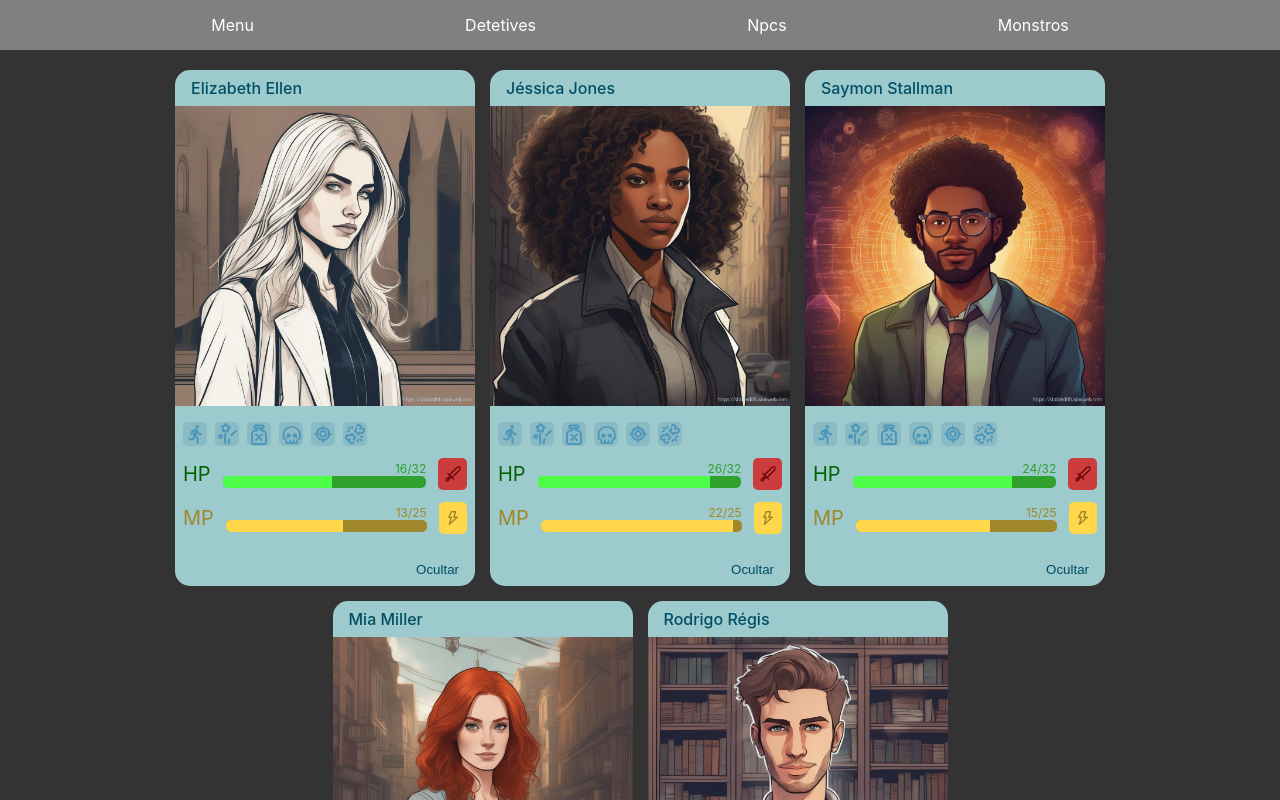
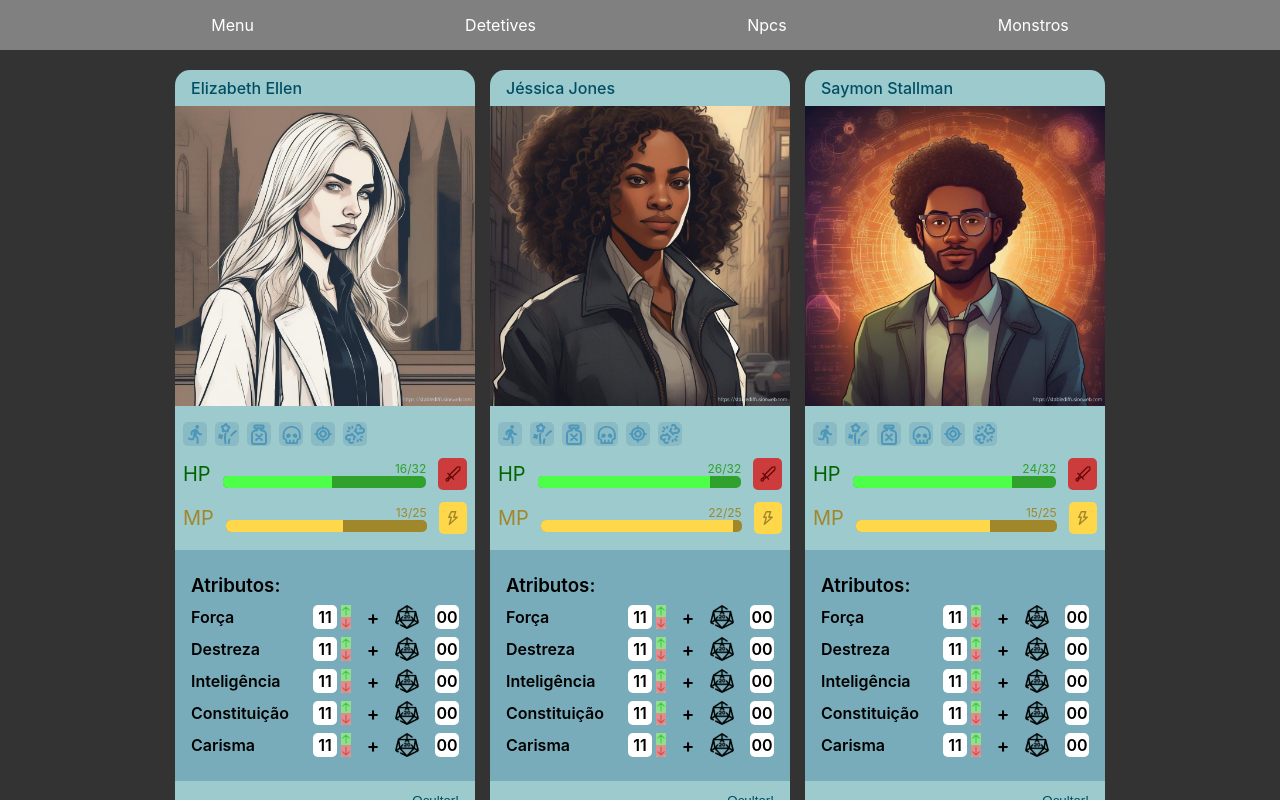
Before and after one commit to Flamel-Ferreira/Fichas-RPG, a React (Vite) app: page /detetives in a window 1280 px wide. Shown: the top 800 px of the page. Built offline with nearby package versions, Linux system fonts and the light colour scheme; data requests are answered from the project's data file.

Commit message:
Feat: Estilização Área Atributos

```diff
--- a/src/components/FichaDetetive/index.tsx
+++ b/src/components/FichaDetetive/index.tsx
@@ -1,16 +1,19 @@
-import {Ficha,AreaTitulo,Titulo,AreaImagemPersonagem,ImagemPersonagem,AreaStatus,AreaEfeitos, BotaoEfeitos,AreaStatusPoint,Barra,ContadorVida,BotaoDano,ContadorEnergia,BotaoEnergia,RangeVida, RangeEnergia,TituloHP,TituloMP,AreaSuspensa, MenuSuspenso} from "./style.ts"
+import {Ficha,AreaTitulo,Titulo,AreaImagemPersonagem,ImagemPersonagem,AreaStatus,AreaEfeitos, BotaoEfeitos,AreaStatusPoint,Barra,ContadorVida,BotaoDano,ContadorEnergia,BotaoEnergia,RangeVida, RangeEnergia,TituloHP,TituloMP,AreaSuspensa,AreaAtributos,Atributos,AtributoUnico,AtributoTexto,AreaLevel,PontucaoAtributo,LevelBox,LevelUp,LevelDown,BotaoDado,PontuacaoAdicional,MenuSuspenso} from "./style.ts"
 import Adrenalina from "../../assets/Icones/Efeitos/Adrenalina_Ativo.svg"
 import Atordoado from "../../assets/Icones/Efeitos/Atordoado_Ativo.svg"
 import Envenenado from "../../assets/Icones/Efeitos/Veneno_Ativo.svg"
 import Maldicao from "../../assets/Icones/Efeitos/Maldição_Ativo.svg"
 import Marcado from "../../assets/Icones/Efeitos/Marcado_Ativo.svg"
 import Machucado from "../../assets/Icones/Efeitos/Machucado_Ativo.svg"
+import DadoD20 from "../../assets/Icones/Dado_d20.svg"
+import LevelUpIcon  from "../../assets/Icones/Level_UP.svg"
+import LevelDownIcon from "../../assets/Icones/Level_DOWN.svg"
 
 import Dano from "../../assets/Icones/Botao_Dano.svg"
 import DanoEnergia from "../../assets/Icones/Botao_Dano_Energia.svg"
 import { iFichaDetetive } from "../../pages/detetives/types.ts"
 import axios from "axios"
-
+import { useState } from "react"
 interface iFicha{
     propriedadeFicha: iFichaDetetive
 }
@@ -18,6 +21,8 @@ interface iFicha{
 export const FichaDetetive: React.FC<iFicha>= ({
     propriedadeFicha
 }) => {
+
+    const [mostrar,setMostrar] = useState(false)
 
     const AtualizarSaude = async (id:number,qtdDanoVida:number,qtdDanoEnergia:number) => {
         try{
@@ -135,10 +140,115 @@ export const FichaDetetive: React.FC<iFicha>= ({
                 </AreaStatusPoint>
             </AreaStatus>
 
+            {mostrar ||
+                <AreaAtributos>
+                    <Atributos>
+                        <h3>Atributos:</h3>
+                        <AtributoUnico>
+                            <AtributoTexto>
+                                <h4>Força</h4>
+                            </AtributoTexto>
+                            <AreaLevel>
+                                <PontucaoAtributo>
+                                    <h4>{propriedadeFicha.atributos.forca}</h4>
+                                </PontucaoAtributo>
+                                <LevelBox>
+                                    <LevelUp><img src={LevelUpIcon} alt="Level Up" /></LevelUp>
+                                    <LevelDown><img src={LevelDownIcon} alt="Level Down" /></LevelDown>
+                                </LevelBox>
+                            </AreaLevel>
+                            <h3>+</h3>
+                            <BotaoDado><img src={DadoD20} alt="Botão de Dado" /></BotaoDado>
+                            <PontuacaoAdicional>
+                                <h4>00</h4>
+                            </PontuacaoAdicional>
+                        </AtributoUnico>
 
+                        <AtributoUnico>
+                            <AtributoTexto>
+                                <h4>Destreza</h4>
+                            </AtributoTexto>
+                            <AreaLevel>
+                                <PontucaoAtributo>
+                                    <h4>{propriedadeFicha.atributos.destreza}</h4>
+                                </PontucaoAtributo>
+                                <LevelBox>
+                                    <LevelUp><img src={LevelUpIcon} alt="Level Up" /></LevelUp>
+                                    <LevelDown><img src={LevelDownIcon} alt="Level Down" /></LevelDown>
+                                </LevelBox>
+                            </AreaLevel>
+                            <h3>+</h3>
+                            <BotaoDado><img src={DadoD20} alt="Botão de Dado" /></BotaoDado>
+                            <PontuacaoAdicional>
+                                <h4>00</h4>
+                            </PontuacaoAdicional>
+                        </AtributoUnico>
+
+                        <AtributoUnico>
+                            <AtributoTexto>
+                                <h4>Inteligência</h4>
+                            </AtributoTexto>
+                            <AreaLevel>
+                                <PontucaoAtributo>
+                                    <h4>{propriedadeFicha.atributos.inteligencia}</h4>
+                                </PontucaoAtributo>
+                                <LevelBox>
+                                    <LevelUp><img src={LevelUpIcon} alt="Level Up" /></LevelUp>
+                                    <LevelDown><img src={LevelDownIcon} alt="Level Down" /></LevelDown>
+                                </LevelBox>
+                            </AreaLevel>
+                            <h3>+</h3>
+                            <BotaoDado><img src={DadoD20} alt="Botão de Dado" /></BotaoDado>
+                            <PontuacaoAdicional>
+                                <h4>00</h4>
+                            </PontuacaoAdicional>
+                        </AtributoUnico>
+
+                        <AtributoUnico>
+                            <AtributoTexto>
+                                <h4>Constituição</h4>
+                            </AtributoTexto>
+                            <AreaLevel>
+                                <PontucaoAtributo>
+                                    <h4>{propriedadeFicha.atributos.constituicao}</h4>
+                                </PontucaoAtributo>
+                                <LevelBox>
+                                    <LevelUp><img src={LevelUpIcon} alt="Level Up" /></LevelUp>
+                                    <LevelDown><img src={LevelDownIcon} alt="Level Down" /></LevelDown>
+                                </LevelBox>
+                            </AreaLevel>
+                            <h3>+</h3>
+                            <BotaoDado><img src={DadoD20} alt="Botão de Dado" /></BotaoDado>
+                            <PontuacaoAdicional>
+                                <h4>00</h4>
+                            </PontuacaoAdicional>
+                        </AtributoUnico>
+
+                        <AtributoUnico>
+                            <AtributoTexto>
+                                <h4>Carisma</h4>
+                            </AtributoTexto>
+                            <AreaLevel>
+                                <PontucaoAtributo>
+                                    <h4>{propriedadeFicha.atributos.carisma}</h4>
+                                </PontucaoAtributo>
+                                <LevelBox>
+                                    <LevelUp><img src={LevelUpIcon} alt="Level Up" /></LevelUp>
+                                    <LevelDown><img src={LevelDownIcon} alt="Level Down" /></LevelDown>
+                                </LevelBox>
+                            </AreaLevel>
+                            <h3>+</h3>
+                            <BotaoDado><img src={DadoD20} alt="Botão de Dado" /></BotaoDado>
+                            <PontuacaoAdicional>
+                                <h4>00</h4>
+                            </PontuacaoAdicional>
+                        </AtributoUnico>
+                    </Atributos>
+                </AreaAtributos>
+            }
 
             <AreaSuspensa>
-                <MenuSuspenso>Ocultar</MenuSuspenso>
+                <MenuSuspenso onClick={()=>{setMostrar(!mostrar)}}>{mostrar? 'Ver mais!':'Ocultar!'}</MenuSuspenso>
             </AreaSuspensa>
 
 
--- a/src/components/FichaDetetive/style.ts
+++ b/src/components/FichaDetetive/style.ts
@@ -181,3 +181,110 @@ export const MenuSuspenso = styled.button`
     cursor: pointer;
     font-weight: 400;
 `
+
+
+
+//ATRIBUTOS:
+export const AreaAtributos = styled.div`
+    padding: 1.5rem 1rem;
+    background-color: #79ACBA;
+
+`
+export const Atributos = styled.div`
+    display: flex;
+    flex-direction: column;
+    gap: 0.5rem;
+
+    & h3{
+        color: black;
+    }
+`
+export const AtributoUnico = styled.div`
+    display:flex;
+    gap: 1rem;
+    align-items: center;
+
+
+`
+
+export const AtributoTexto = styled.div`
+    width: 40%;
+
+    & h4{
+        color: black;
+    }
+`
+export const AreaLevel = styled.div`
+    display: flex;
+    align-items: center;
+    gap: 0.225rem;
+`
+export const PontucaoAtributo = styled.div`
+    width: 24px;
+    height: 24px;
+    background-color: white;
+    border-radius: 5px;
+    display: flex;
+    justify-content:center;
+    align-items: center;
+
+
+    & h4{
+        color: black;
+    }
+`
+export const LevelBox = styled.div`
+    height: 24px;
+    display:flex;
+    justify-content:center;
+    flex-direction: column;
+    position: relative;
+`
+export const LevelUp = styled.button`
+    cursor: pointer;
+    border:none;
+    position: absolute;
+    height:12px;
+    border-radius: 2px 2px 0 0;
+    transform: translateY(-6px);
+`
+export const LevelDown = styled.button`
+    height:12px;
+    cursor: pointer;
+    border:none;
+    position: relative;
+    border-radius: 0 0 2px 2px;
+    transform: translateY(6px);
+
+`
+export const BotaoDado = styled.button`
+    cursor:pointer;
+    background-color: transparent;
+    border: none;
+    height: 24px;
+
+    &:hover{
+        background-color: pink;
+        border-radius: 5px;
+    }
+
+    &:active{
+        background-color: red;
+        border-radius: 5px;
+    }
+`
+
+export const PontuacaoAdicional = styled.div`
+    width: 24px;
+    height: 24px;
+    background-color: white;
+    border-radius: 5px;
+    display: flex;
+    justify-content:center;
+    align-items: center;
+
+
+    & h4{
+        color: black;
+    }
+`
```
